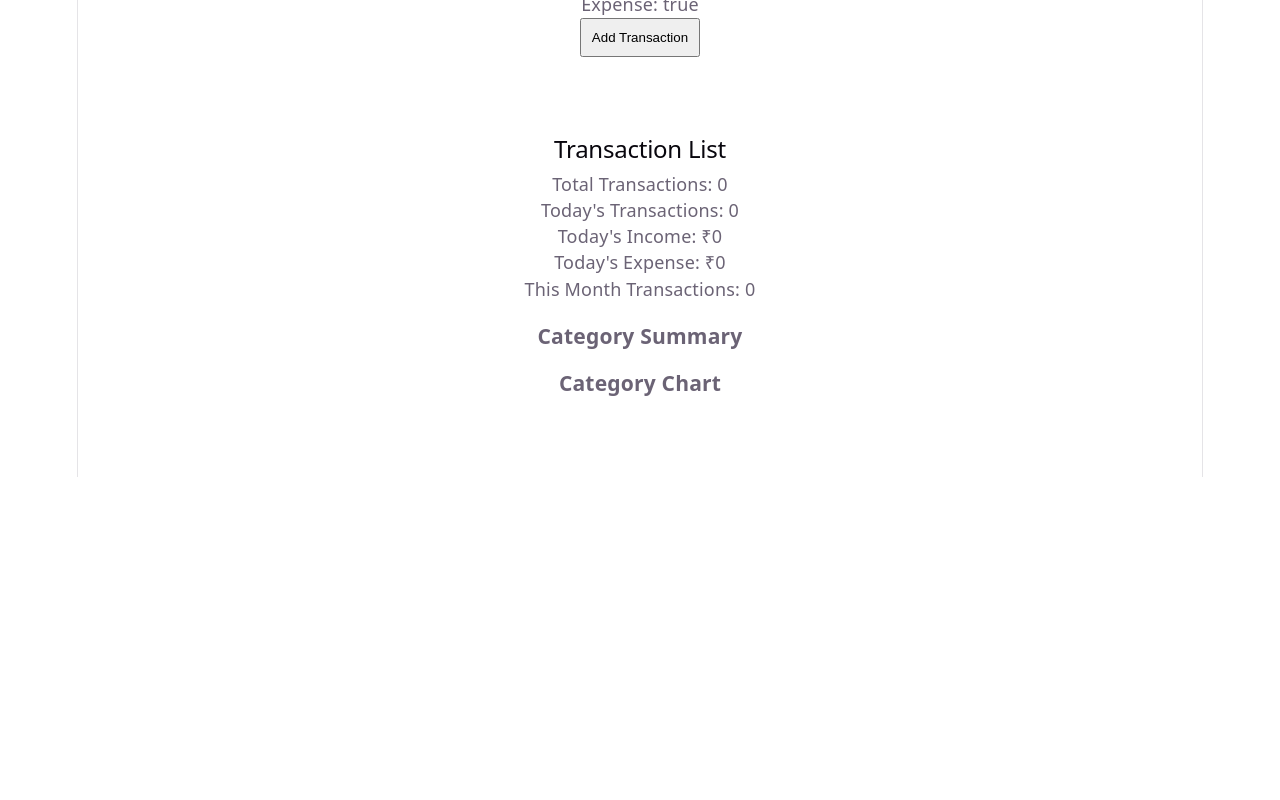
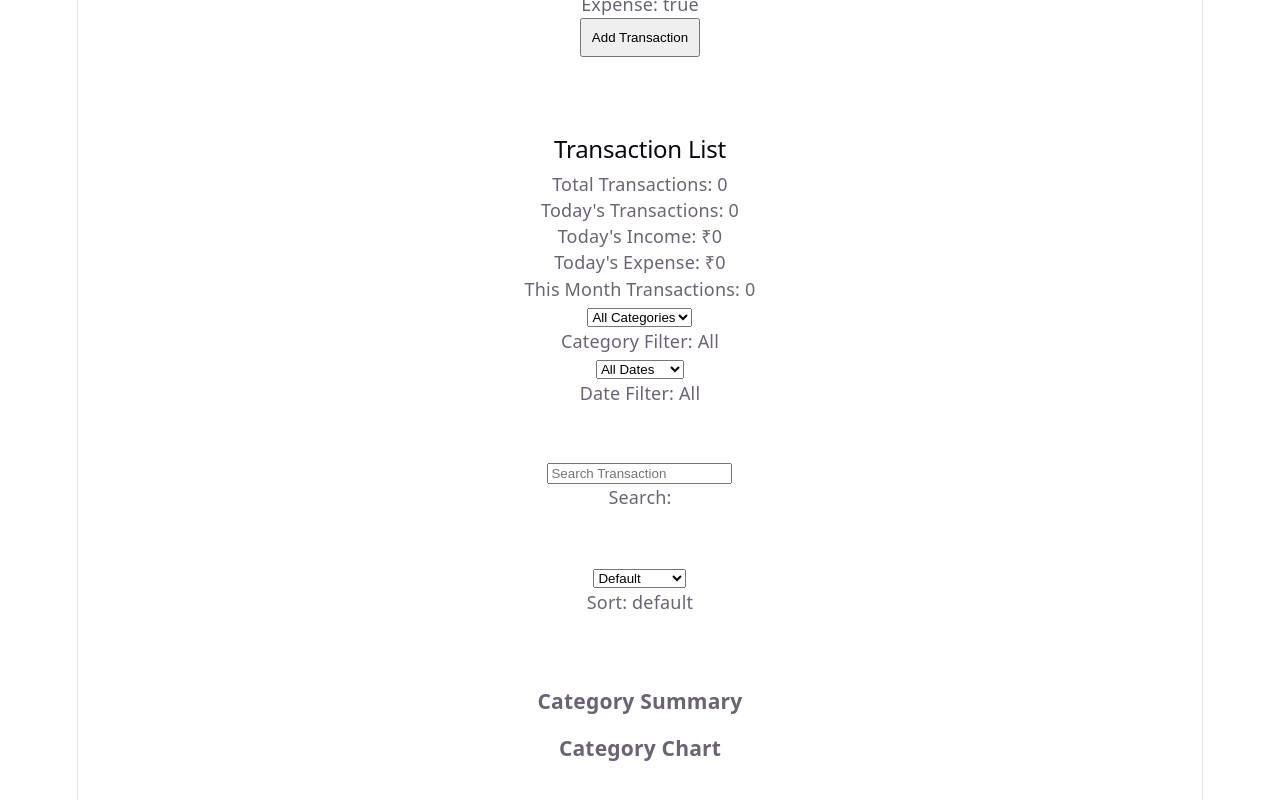
Before and after one commit to abhi12012/expense-tracker-react, a React (Vite) app in the folder expense-tracker-react/: page /expense in a window 1280 px wide. Shown: the part 783-1583 px from the top of the page. Before the commit the page ends 1260 px from the top, so only its background shows below. Built offline with nearby package versions, Linux system fonts and the light colour scheme.

Commit message:
filies are transfred

```diff
--- a/expense-tracker-react/src/App.jsx
+++ b/expense-tracker-react/src/App.jsx
@@ -97,11 +97,10 @@ function updateTransaction() {
   return;
 }
 
-  // Add New Transaction
   const newTransaction = {
   id: Date.now(),
   description,
-    amount,
+  amount: Number(amount),
   isExpense,
   category,
   date,
@@ -271,6 +270,7 @@ const categoryFilteredTransactions = filteredTransactions.filter((item) => {
 
 
 
+
 const dateFilteredTransactions = categoryFilteredTransactions.filter((item) => {
 
   if (dateFilter === "All") {
@@ -306,13 +306,16 @@ const searchedTransactions = dateFilteredTransactions.filter((item) =>
 const sortedTransactions = [...searchedTransactions];
 
 if (sortBy === "low") {
-  sortedTransactions.sort((a, b) => a.amount - b.amount);
+  sortedTransactions.sort(
+    (a, b) => Number(a.amount) - Number(b.amount)
+  );
 }
 
 if (sortBy === "high") {
-  sortedTransactions.sort((a, b) => b.amount - a.amount);
+  sortedTransactions.sort(
+    (a, b) => Number(b.amount) - Number(a.amount)
+  );
 }
-
 
 
 
--- a/expense-tracker-react/src/pages/Expense.jsx
+++ b/expense-tracker-react/src/pages/Expense.jsx
@@ -22,9 +22,17 @@ function Expense() {
 
     const [filter, setFilter] = useState("all");
 
+    const [sortBy, setSortBy] = useState("default");
+
+    const [search, setSearch] = useState("");
+
+    const [dateFilter, setDateFilter] = useState("All");
+
     const [isExpense, setIsExpense] = useState(true);
 
     const [editingId, setEditingId] = useState(null);
+
+    const [categoryFilter, setCategoryFilter] = useState("All");
 
     const descriptionRef = useRef();
 
@@ -188,6 +196,66 @@ const filteredTransactions = transactions.filter((item) => {
 
 
 
+const categoryFilteredTransactions = filteredTransactions.filter((item) => {
+  if (categoryFilter === "All") {
+    return true;
+  }
+
+  return item.category === categoryFilter;
+});
+
+
+
+
+
+const dateFilteredTransactions = categoryFilteredTransactions.filter((item) => {
+
+  if (dateFilter === "All") {
+    return true;
+  }
+
+  const transactionDate = new Date(item.date);
+  const today = new Date();
+
+  if (dateFilter === "Today") {
+    return transactionDate.toDateString() === today.toDateString();
+  }
+
+  if (dateFilter === "This Month") {
+    return (
+      transactionDate.getMonth() === today.getMonth() &&
+      transactionDate.getFullYear() === today.getFullYear()
+    );
+  }
+
+  return false;
+});
+
+
+
+
+
+const searchedTransactions = dateFilteredTransactions.filter((item) =>
+  item.description.toLowerCase().includes(search.toLowerCase())
+);
+
+
+
+
+
+const sortedTransactions = [...searchedTransactions];
+
+if (sortBy === "low") {
+  sortedTransactions.sort((a, b) => a.amount - b.amount);
+}
+
+if (sortBy === "high") {
+  sortedTransactions.sort((a, b) => b.amount - a.amount);
+}
+
+
+
+
 
 const todayTransactions = transactions.filter((item) => {
   const transactionDate = new Date(item.date);
@@ -286,10 +354,10 @@ const categorySummary = transactions.reduce((acc, item) => {
 
 
     <TransactionList
-      sortedTransactions={transactions}
-      deleteTransaction={deleteTransaction}
-      editTransaction={editTransaction}
-    />
+  sortedTransactions={sortedTransactions}
+  deleteTransaction={deleteTransaction}
+  editTransaction={editTransaction}
+/>
 
 
 
@@ -301,6 +369,70 @@ const categorySummary = transactions.reduce((acc, item) => {
 <p>This Month Transactions: {thisMonthTransactions.length}</p>
 
 
+
+
+
+
+<select
+  value={categoryFilter}
+  onChange={(e) => setCategoryFilter(e.target.value)}
+>
+  <option value="All">All Categories</option>
+  <option value="Food">Food</option>
+  <option value="Travel">Travel</option>
+  <option value="Salary">Salary</option>
+  <option value="Shopping">Shopping</option>
+</select>
+
+<p>Category Filter: {categoryFilter}</p>
+
+
+
+
+
+<select
+  value={dateFilter}
+  onChange={(e) => setDateFilter(e.target.value)}
+>
+  <option value="All">All Dates</option>
+  <option value="Today">Today</option>
+  <option value="This Month">This Month</option>
+</select>
+
+<p>Date Filter: {dateFilter}</p>
+
+<br /><br />
+
+
+
+
+<input
+  type="text"
+  placeholder="Search Transaction"
+  value={search}
+  onChange={(e) => setSearch(e.target.value)}
+/>
+
+<p>Search: {search}</p>
+
+<br /><br />
+
+
+
+
+
+<select
+  value={sortBy}
+  onChange={(e) => setSortBy(e.target.value)}
+>
+  <option value="default">Default</option>
+  <option value="low">Low to High</option>
+  <option value="high">High to Low</option>
+</select>
+
+<p>Sort: {sortBy}</p>
+
+<br /><br />
 
 
 
```
Lines whose indentation alone changed are shown as unchanged.
